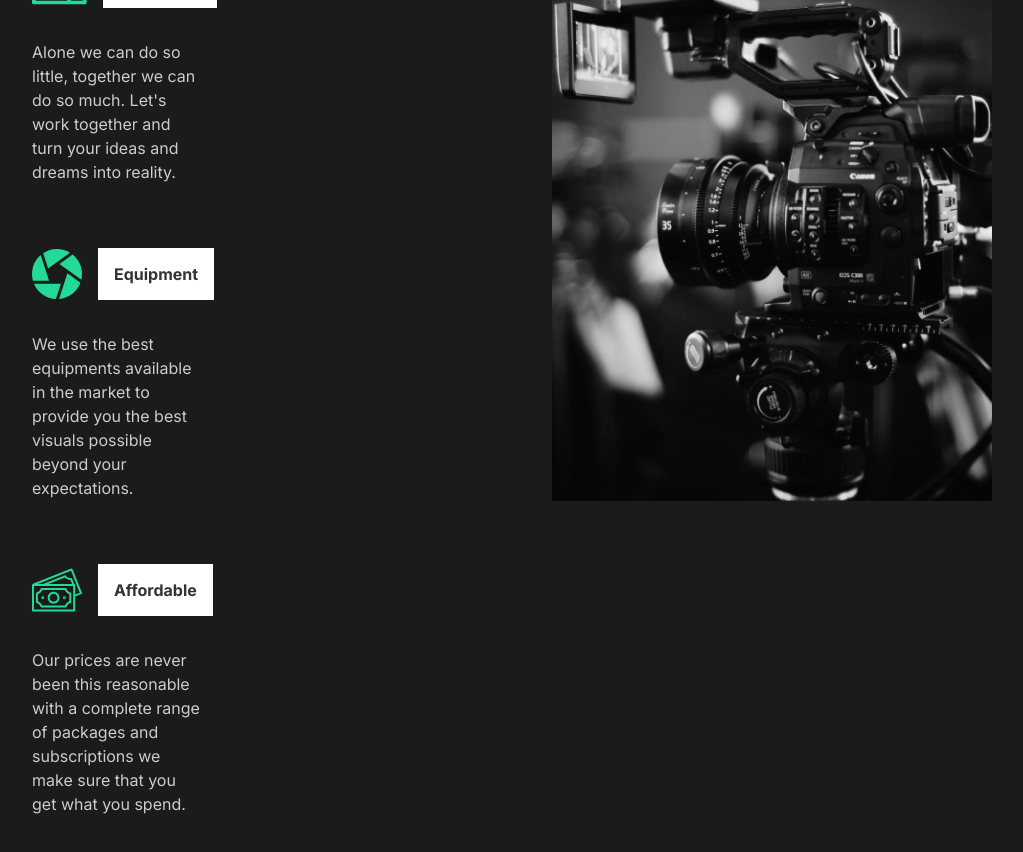
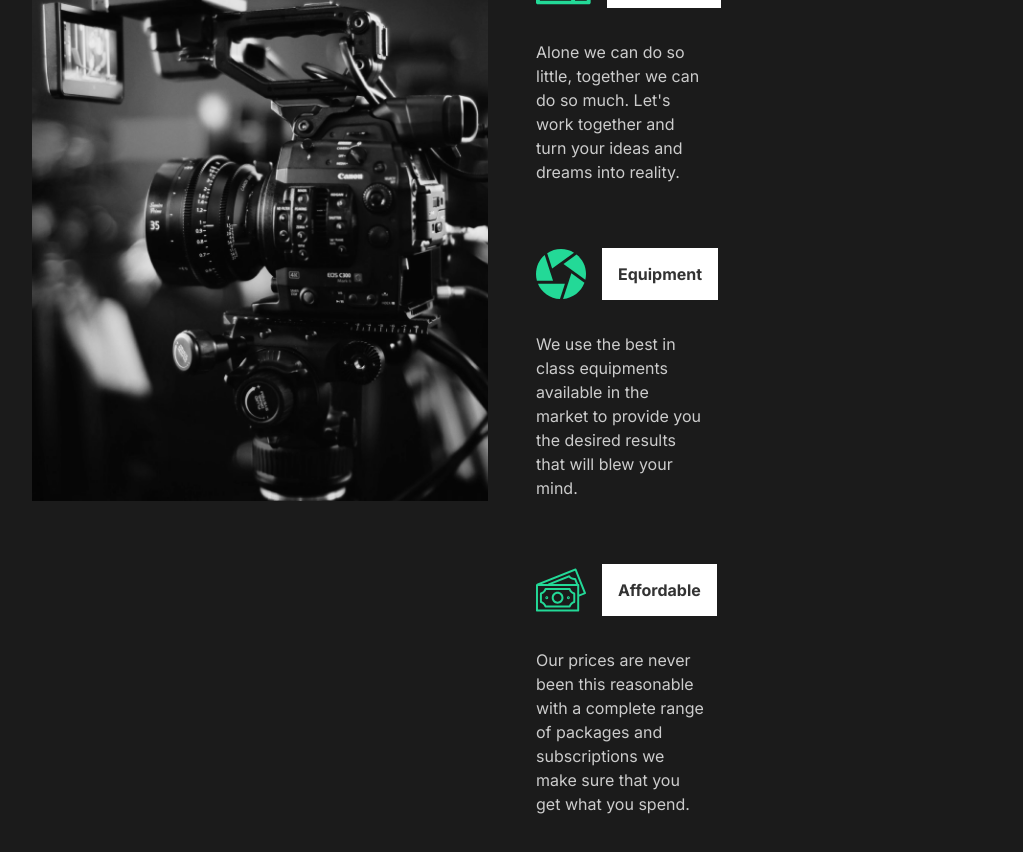
Before and after one commit to sujoyduttajad/Capture-Portfolio, a React (Create React App) app: page / in a window 1280 px wide. Shown: the part 1638-2490 px from the top of the page, without its empty margins (128-1151 px from the left). Built offline with nearby package versions, Linux system fonts and the light colour scheme.

Commit message:
Update ServicesSection.js

```diff
--- a/src/components/ServicesSection.js
+++ b/src/components/ServicesSection.js
@@ -13,6 +13,8 @@ import teamwork from "../img/teamwork.svg";
 import home2 from "../img/home2.png";
 
 const Services = styled(Layout)`
+  flex-direction: row-reverse;
+  justify-content: space-between;
   h2 {
     padding-bottom: 5rem;
   }
@@ -68,7 +70,7 @@ const ServicesSection = () => {
 
   return (
     <Services variants={fade} animate={controls} initial="hidden" ref={element}>
-      <Description>
+      <Description style={{ paddingRight: 0, paddingLeft: "3rem"}} >
         <h2>
           High <span>quality</span> services
         </h2>
@@ -105,8 +107,8 @@ const ServicesSection = () => {
               <h3>Equipment</h3>
             </div>
             <p>
-              We use the best equipments available in the market to provide you
-              the best visuals possible beyond your expectations.
+              We use the best in class equipments available in the market to provide you
+              the desired results that will blew your mind.
             </p>
           </Card>
           <Card className="card">
```
